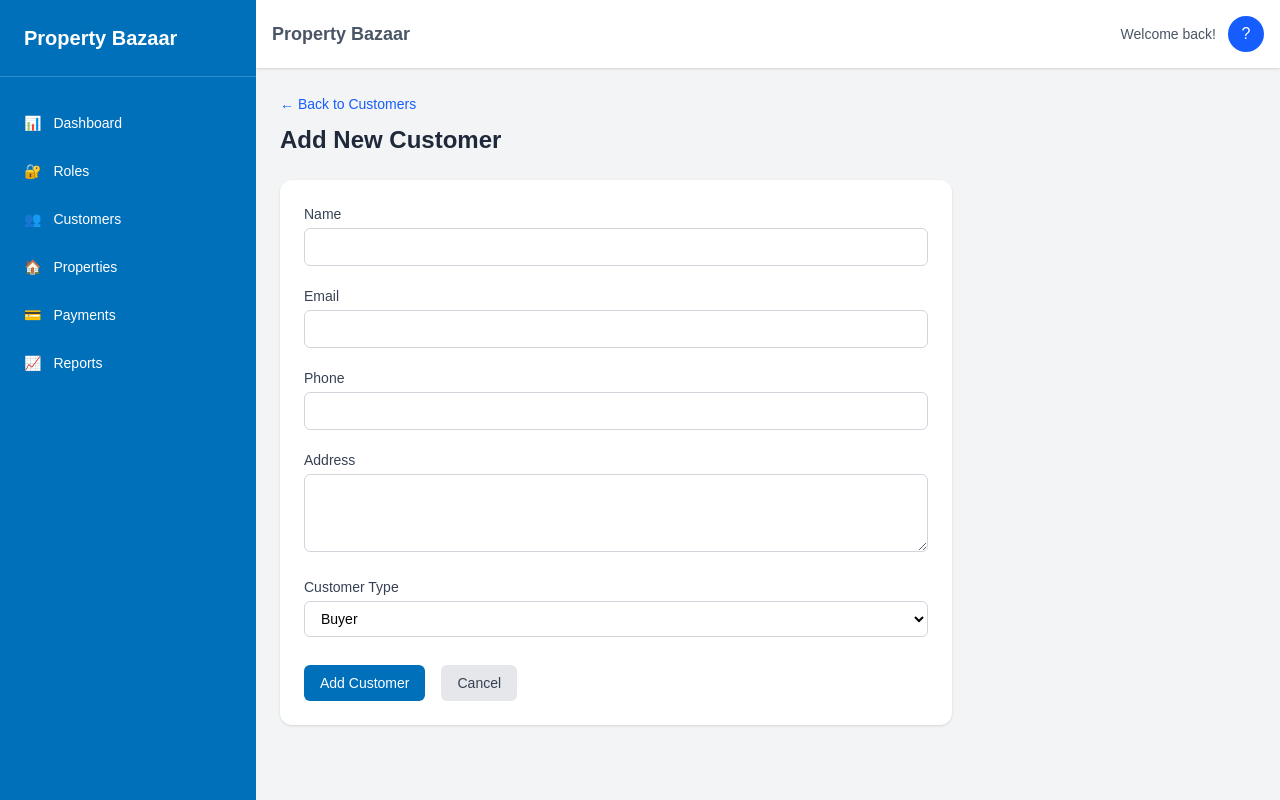
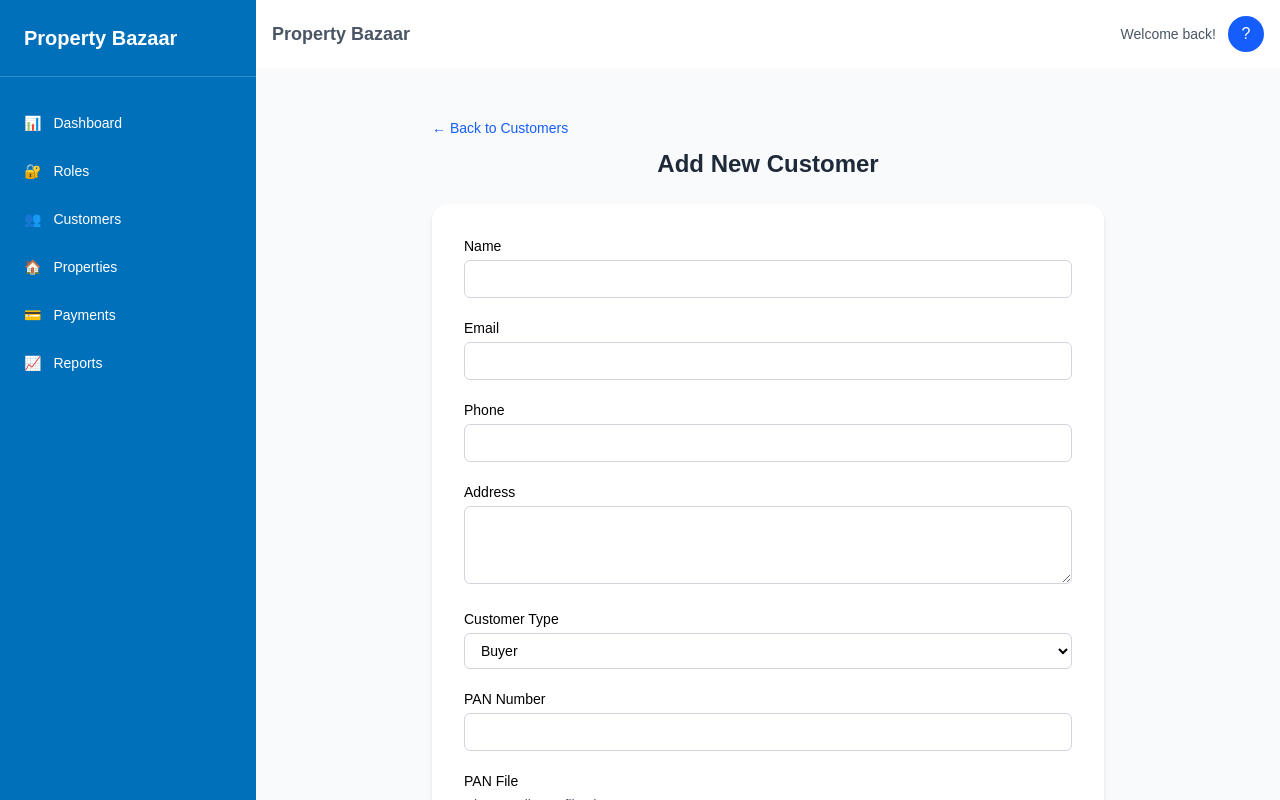
Before and after one commit to NajimKhanDev/PROPERTY, a Next.js app in the folder frontend/: page /customers/add in a window 1280 px wide. Built offline with nearby package versions, Linux system fonts and the light colour scheme; no server answers.

Commit message:
customer add

```diff
--- /dev/null
+++ b/frontend/app/api/ProjectApis.tsx
@@ -0,0 +1,15 @@
+const BASE_URL = process.env.NEXT_PUBLIC_API_BASE_URL;
+
+export const ProjectApi = {
+
+  // Roles
+  login: `${BASE_URL}/login`,
+
+  create_customers: `${BASE_URL}/customers`,
+  all_customers: `${BASE_URL}/customers`,
+
+
+
+};
+
+export default ProjectApi;
--- /dev/null
+++ b/frontend/app/api/axiosInstance.ts
@@ -0,0 +1,32 @@
+import axios from 'axios';
+
+const axiosInstance = axios.create({
+  baseURL: process.env.NEXT_PUBLIC_API_BASE_URL,
+  timeout: 10000,
+});
+
+// Request interceptor to add auth token
+axiosInstance.interceptors.request.use(
+  (config) => {
+    const token = localStorage.getItem('token');
+    if (token) {
+      config.headers.Authorization = `Bearer ${token}`;
+    }
+    return config;
+  },
+  (error) => Promise.reject(error)
+);
+
+// Response interceptor for handling auth errors
+axiosInstance.interceptors.response.use(
+  (response) => response,
+  (error) => {
+    if (error.response?.status === 401) {
+      localStorage.removeItem('authToken');
+      window.location.href = '/';
+    }
+    return Promise.reject(error);
+  }
+);
+
+export default axiosInstance;
--- a/frontend/app/components/Header.tsx
+++ b/frontend/app/components/Header.tsx
@@ -121,7 +121,7 @@ export default function Header({
             </p>
 
             <p className="text-xs text-gray-400 mb-3">
-              Role: {user?.role_data?.name || user?.role}
+              Role: {user?.role_data?.name || user?.role?.role_name || "-"}
             </p>
 
             {/* VIEW PROFILE */}
--- a/frontend/app/customers/add/page.tsx
+++ b/frontend/app/customers/add/page.tsx
@@ -1,28 +1,77 @@
 "use client";
 
-import { useState } from "react";
+import { useForm } from "react-hook-form";
 import { useRouter } from "next/navigation";
 import Link from "next/link";
+import ProjectApi from "@/app/api/ProjectApis";
+
+type FormValues = {
+  name: string;
+  email: string;
+  phone: string;
+  address: string;
+  type: "buyer" | "seller" | "both";
+  pan_number: string;
+  aadhar_number: string;
+  pan_file: FileList;
+  aadhar_file: FileList;
+};
 
 export default function AddCustomerPage() {
   const router = useRouter();
 
-  const [formData, setFormData] = useState({
-    name: "",
-    email: "",
-    phone: "",
-    address: "",
-    type: "buyer" as "buyer" | "seller" | "both",
+  const {
+    register,
+    handleSubmit,
+    formState: { isSubmitting },
+  } = useForm<FormValues>({
+    defaultValues: {
+      type: "buyer",
+    },
   });
 
-  const handleSubmit = (e: React.FormEvent) => {
-    e.preventDefault();
-    console.log("Adding customer:", formData);
+  const onSubmit = async (values: FormValues) => {
+    try {
+      const formData = new FormData();
+
+      formData.append("name", values.name);
+      formData.append("email", values.email);
+      formData.append("phone", values.phone);
+      formData.append("address", values.address);
+      formData.append("type", values.type.toUpperCase());
+      formData.append("pan_number", values.pan_number);
+      formData.append("aadhar_number", values.aadhar_number);
+
+      if (values.pan_file?.[0]) {
+        formData.append("pan_file_path", values.pan_file[0]);
+      }
+
+      if (values.aadhar_file?.[0]) {
+        formData.append("aadhar_file_path", values.aadhar_file[0]);
+      }
+
+      const res = await fetch(ProjectApi.create_customers, {
+        method: "POST",
+        body: formData,
+      });
+
+      if (!res.ok) throw new Error("Failed to add customer");
+
       router.push("/customers");
+    } catch (error) {
+      console.error(error);
+      alert("Failed to add customer");
+    }
   };
 
+  const inputClass =
+    "w-full px-3 py-2 rounded-md border border-gray-300 " +
+    "focus:outline-none focus:ring-2 focus:ring-[#0070BB] focus:border-[#0070BB]";
+
   return (
-    <div className="p-6 text-black">
+    <div className="min-h-screen flex justify-center pt-12 px-4 text-black bg-gray-50">
+      <div className="w-full max-w-2xl">
+        {/* HEADER */}
         <div className="mb-6">
           <Link
             href="/customers"
@@ -30,115 +79,117 @@ export default function AddCustomerPage() {
           >
             ← Back to Customers
           </Link>
-        <h1 className="text-2xl font-bold text-gray-800 mt-2">
+          <h1 className="text-2xl font-bold text-gray-800 mt-2 text-center">
             Add New Customer
           </h1>
         </div>
 
-      <div className="bg-white rounded-xl shadow-sm p-6 max-w-2xl">
-        <form onSubmit={handleSubmit} className="space-y-5 text-sm">
+        {/* FORM CARD */}
+        <div className="bg-white rounded-2xl shadow-md p-8">
+          <form
+            onSubmit={handleSubmit(onSubmit)}
+            className="space-y-5 text-sm"
+          >
             {/* Name */}
             <div>
-            <label className="block font-medium text-gray-700 mb-1">
-              Name
-            </label>
-            <input
-              type="text"
-              required
-              value={formData.name}
-              onChange={(e) =>
-                setFormData({ ...formData, name: e.target.value })
-              }
-              className="w-full px-3 py-2 border border-gray-300 rounded-md focus:ring-2 focus:ring-blue-500 focus:border-blue-500"
-            />
+              <label className="block font-medium mb-1">Name</label>
+              <input {...register("name", { required: true })} className={inputClass} />
             </div>
 
             {/* Email */}
             <div>
-            <label className="block font-medium text-gray-700 mb-1">
-              Email
-            </label>
+              <label className="block font-medium mb-1">Email</label>
               <input
                 type="email"
-              required
-              value={formData.email}
-              onChange={(e) =>
-                setFormData({ ...formData, email: e.target.value })
-              }
-              className="w-full px-3 py-2 border border-gray-300 rounded-md focus:ring-2 focus:ring-blue-500 focus:border-blue-500"
+                {...register("email", { required: true })}
+                className={inputClass}
               />
             </div>
 
             {/* Phone */}
             <div>
-            <label className="block font-medium text-gray-700 mb-1">
-              Phone
-            </label>
-            <input
-              type="tel"
-              required
-              value={formData.phone}
-              onChange={(e) =>
-                setFormData({ ...formData, phone: e.target.value })
-              }
-              className="w-full px-3 py-2 border border-gray-300 rounded-md focus:ring-2 focus:ring-blue-500 focus:border-blue-500"
-            />
+              <label className="block font-medium mb-1">Phone</label>
+              <input {...register("phone", { required: true })} className={inputClass} />
             </div>
 
             {/* Address */}
             <div>
-            <label className="block font-medium text-gray-700 mb-1">
-              Address
-            </label>
+              <label className="block font-medium mb-1">Address</label>
               <textarea
                 rows={3}
-              required
-              value={formData.address}
-              onChange={(e) =>
-                setFormData({ ...formData, address: e.target.value })
-              }
-              className="w-full px-3 py-2 border border-gray-300 rounded-md focus:ring-2 focus:ring-blue-500 focus:border-blue-500"
+                {...register("address", { required: true })}
+                className={inputClass}
               />
             </div>
 
             {/* Type */}
             <div>
-            <label className="block font-medium text-gray-700 mb-1">
-              Customer Type
-            </label>
-            <select
-              value={formData.type}
-              onChange={(e) =>
-                setFormData({
-                  ...formData,
-                  type: e.target.value as "buyer" | "seller" | "both",
-                })
-              }
-              className="w-full px-3 py-2 border border-gray-300 rounded-md focus:ring-2 focus:ring-blue-500 focus:border-blue-500"
-            >
+              <label className="block font-medium mb-1">Customer Type</label>
+              <select {...register("type")} className={inputClass}>
                 <option value="buyer">Buyer</option>
                 <option value="seller">Seller</option>
                 <option value="both">Both</option>
               </select>
             </div>
 
+            {/* PAN */}
+            <div>
+              <label className="block font-medium mb-1">PAN Number</label>
+              <input
+                {...register("pan_number", { required: true })}
+                className={inputClass}
+              />
+            </div>
+
+            <div>
+              <label className="block font-medium mb-1">PAN File</label>
+              <input
+                type="file"
+                accept=".jpg,.jpeg,.png,.pdf"
+                {...register("pan_file", { required: true })}
+                className="block w-full text-sm text-gray-600"
+              />
+            </div>
+
+            {/* Aadhaar */}
+            <div>
+              <label className="block font-medium mb-1">Aadhaar Number</label>
+              <input
+                {...register("aadhar_number", { required: true })}
+                className={inputClass}
+              />
+            </div>
+
+            <div>
+              <label className="block font-medium mb-1">Aadhaar File</label>
+              <input
+                type="file"
+                accept=".jpg,.jpeg,.png,.pdf"
+                {...register("aadhar_file", { required: true })}
+                className="block w-full text-sm text-gray-600"
+              />
+            </div>
+
             {/* Actions */}
-          <div className="flex gap-4 pt-2">
-            <button
-              type="submit"
-              className="px-4 py-2 bg-[#0070BB] text-white rounded-md text-sm font-medium hover:bg-[#005A99]"
-            >
-              Add Customer
-            </button>
+            <div className="flex gap-4 pt-4 justify-end">
               <Link
                 href="/customers"
                 className="px-4 py-2 bg-gray-200 text-gray-700 rounded-md text-sm font-medium hover:bg-gray-300"
               >
                 Cancel
               </Link>
+
+              <button
+                type="submit"
+                disabled={isSubmitting}
+                className="px-4 py-2 bg-[#0070BB] text-white rounded-md text-sm font-medium hover:bg-[#005A99]"
+              >
+                {isSubmitting ? "Saving..." : "Add Customer"}
+              </button>
             </div>
           </form>
         </div>
       </div>
+    </div>
   );
 }
--- a/frontend/app/customers/page.tsx
+++ b/frontend/app/customers/page.tsx
@@ -1,7 +1,9 @@
 "use client";
 
-import { useState } from "react";
+import { useEffect, useState } from "react";
 import Link from "next/link";
+import ProjectApi from "../api/ProjectApis";
+import axiosInstance from "../api/axiosInstance";
 
 interface Customer {
   id: number;
@@ -9,38 +11,48 @@ interface Customer {
   email: string;
   phone: string;
   address: string;
-  type: "buyer" | "seller" | "both";
+  type: "BUYER" | "SELLER" | "BOTH";
 }
 
 export default function CustomersPage() {
-  const [customers] = useState<Customer[]>([
-    {
-      id: 1,
-      name: "John Doe",
-      email: "john@example.com",
-      phone: "123-456-7890",
-      address: "123 Main St",
-      type: "buyer",
-    },
-    {
-      id: 2,
-      name: "Jane Smith",
-      email: "jane@example.com",
-      phone: "098-765-4321",
-      address: "456 Oak Ave",
-      type: "seller",
-    },
-  ]);
+  const [customers, setCustomers] = useState<Customer[]>([]);
+  const [loading, setLoading] = useState(true);
+
+  /* ================= FETCH CUSTOMERS ================= */
+  useEffect(() => {
+    fetchCustomers();
+  }, []);
+
+  const fetchCustomers = async () => {
+    try {
+      setLoading(true);
+
+      const res = await axiosInstance.get(ProjectApi.all_customers);
+      const json = res.data; // ✅ axios response
+
+      if (!json?.status) {
+        throw new Error("Failed to fetch customers");
+      }
+
+      setCustomers(json.data.data || []);
+    } catch (error) {
+      console.error("Error loading customers:", error);
+      setCustomers([]);
+    } finally {
+      setLoading(false);
+    }
+  };
 
   const handleDelete = (id: number) => {
     if (confirm("Delete this customer?")) {
       console.log("Delete customer:", id);
+      // 🔥 delete API later
     }
   };
 
   return (
     <div className="p-6 text-black">
-      {/* Header */}
+      {/* ================= HEADER ================= */}
       <div className="flex justify-between items-center mb-6">
         <div>
           <h1 className="text-2xl font-bold text-gray-800">
@@ -59,7 +71,7 @@ export default function CustomersPage() {
         </Link>
       </div>
 
-      {/* Table */}
+      {/* ================= TABLE ================= */}
       <div className="bg-white p-5 rounded-xl shadow-sm">
         <div className="overflow-x-auto rounded-lg">
           <table className="w-full text-sm">
@@ -77,7 +89,33 @@ export default function CustomersPage() {
             </thead>
 
             <tbody>
-              {customers.map((c, idx) => (
+              {/* LOADING */}
+              {loading && (
+                <tr>
+                  <td
+                    colSpan={5}
+                    className="px-4 py-6 text-center text-gray-500"
+                  >
+                    Loading customers...
+                  </td>
+                </tr>
+              )}
+
+              {/* EMPTY */}
+              {!loading && customers.length === 0 && (
+                <tr>
+                  <td
+                    colSpan={5}
+                    className="px-4 py-6 text-center text-gray-500"
+                  >
+                    No customers found
+                  </td>
+                </tr>
+              )}
+
+              {/* DATA */}
+              {!loading &&
+                customers.map((c, idx) => (
                   <tr
                     key={c.id}
                     className={`transition ${
@@ -87,18 +125,21 @@ export default function CustomersPage() {
                     <td className="px-4 py-3 border-b border-gray-100 font-medium text-gray-900">
                       {c.name}
                     </td>
+
                     <td className="px-4 py-3 border-b border-gray-100 text-gray-700">
                       {c.email}
                     </td>
+
                     <td className="px-4 py-3 border-b border-gray-100 text-gray-700">
                       {c.phone}
                     </td>
+
                     <td className="px-4 py-3 border-b border-gray-100">
                       <span
                         className={`px-2 py-0.5 text-xs rounded-full font-medium ${
-                        c.type === "buyer"
+                          c.type === "BUYER"
                             ? "bg-green-100 text-green-700"
-                          : c.type === "seller"
+                            : c.type === "SELLER"
                             ? "bg-blue-100 text-blue-700"
                             : "bg-purple-100 text-purple-700"
                         }`}
@@ -106,6 +147,7 @@ export default function CustomersPage() {
                         {c.type}
                       </span>
                     </td>
+
                     <td className="px-4 py-3 border-b border-gray-100 flex gap-3">
                       <Link
                         href={`/customers/${c.id}`}
@@ -113,12 +155,14 @@ export default function CustomersPage() {
                       >
                         View
                       </Link>
+
                       <Link
                         href={`/customers/${c.id}/edit`}
                         className="text-green-600 hover:text-green-800"
                       >
                         Edit
                       </Link>
+
                       <button
                         onClick={() => handleDelete(c.id)}
                         className="text-red-600 hover:text-red-800"
--- a/frontend/package.json
+++ b/frontend/package.json
@@ -9,10 +9,12 @@
     "lint": "eslint"
   },
   "dependencies": {
+    "axios": "^1.13.2",
     "lucide-react": "^0.562.0",
     "next": "16.1.1",
     "react": "19.2.3",
-    "react-dom": "19.2.3"
+    "react-dom": "19.2.3",
+    "react-hook-form": "^7.70.0"
   },
   "devDependencies": {
     "@tailwindcss/postcss": "^4",
```
Also changed, not shown: frontend/app/login/page.tsx (+52 -31 lines), 2 other files (tests, documents, lock files or other folders). Lines whose indentation alone changed are shown as unchanged.
